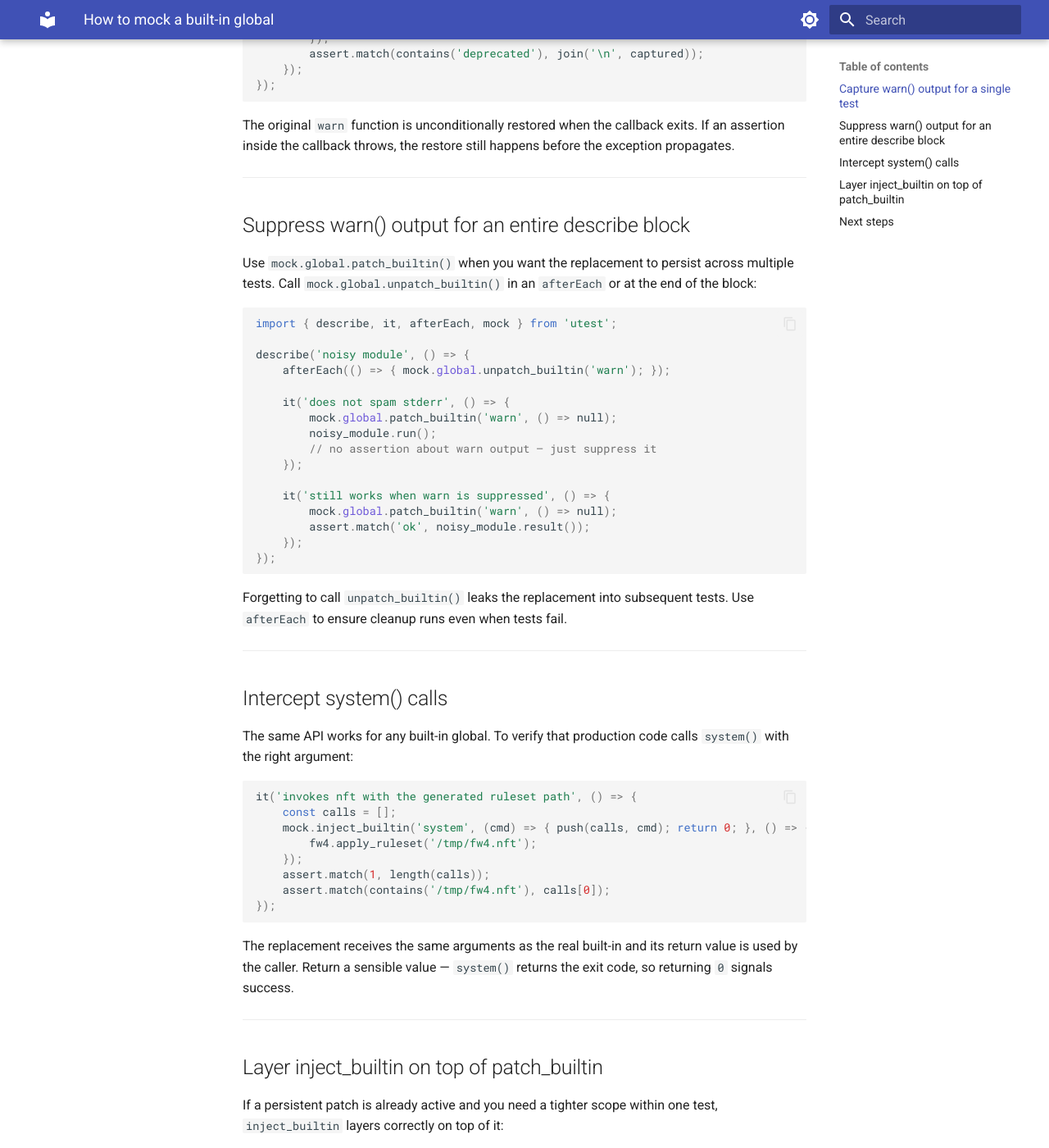
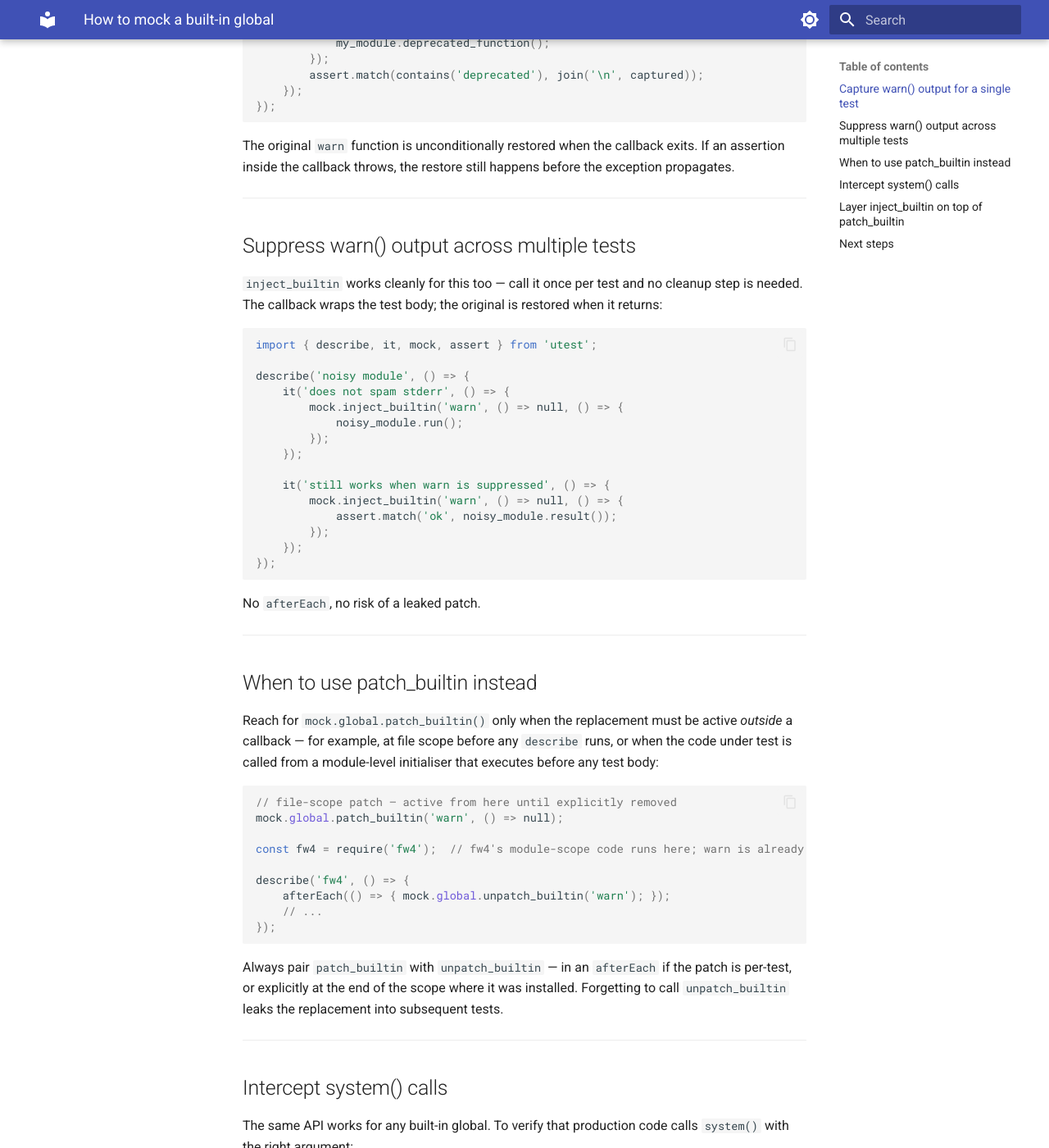
Before and after one commit to m00qek/utest, an MkDocs documentation site: the page built from docs/how-to/mock-builtin.md, in a window 1280 px wide and 1400 px high, scrolled down 621 px. Shown: the whole window at 82% size. Built offline with MkDocs 1.6.1 and Material for MkDocs 9.7.7, drawn with Linux system fonts in a browser that asks for light colours; some of the changed text lies outside the part shown.

Commit message:
docs: prefer inject_builtin over patch_builtin in how-to and explanation

````diff
--- a/docs/how-to/mock-builtin.md
+++ b/docs/how-to/mock-builtin.md
@@ -1,6 +1,6 @@
 # How to mock a built-in global
 
-Use `mock.inject_builtin()` or `mock.global.patch_builtin()` to intercept built-in globals such as `warn`, `system`, and `print` that are not loadable modules and therefore unreachable via the shim-based mock API.
+Use `mock.inject_builtin()` to intercept built-in globals such as `warn`, `system`, and `print`. Built-ins are not loadable modules, so the shim-based mock API cannot reach them — `inject_builtin` works by writing directly to `global[name]` and guaranteeing cleanup even when the callback throws.
 
 ---
 
@@ -26,30 +26,49 @@ The original `warn` function is unconditionally restored when the callback exits
 
 ---
 
-## Suppress warn() output for an entire describe block
+## Suppress warn() output across multiple tests
 
-Use `mock.global.patch_builtin()` when you want the replacement to persist across multiple tests. Call `mock.global.unpatch_builtin()` in an `afterEach` or at the end of the block:
+`inject_builtin` works cleanly for this too — call it once per test and no cleanup step is needed. The callback wraps the test body; the original is restored when it returns:
 
 ```js
-import { describe, it, afterEach, mock } from 'utest';
+import { describe, it, mock, assert } from 'utest';
 
 describe('noisy module', () => {
-    afterEach(() => { mock.global.unpatch_builtin('warn'); });
-
     it('does not spam stderr', () => {
-        mock.global.patch_builtin('warn', () => null);
-        noisy_module.run();
-        // no assertion about warn output — just suppress it
+        mock.inject_builtin('warn', () => null, () => {
+            noisy_module.run();
+        });
     });
 
     it('still works when warn is suppressed', () => {
-        mock.global.patch_builtin('warn', () => null);
-        assert.match('ok', noisy_module.result());
+        mock.inject_builtin('warn', () => null, () => {
+            assert.match('ok', noisy_module.result());
+        });
     });
 });
 ```
 
-Forgetting to call `unpatch_builtin()` leaks the replacement into subsequent tests. Use `afterEach` to ensure cleanup runs even when tests fail.
+No `afterEach`, no risk of a leaked patch.
+
+---
+
+## When to use patch_builtin instead
+
+Reach for `mock.global.patch_builtin()` only when the replacement must be active *outside* a callback — for example, at file scope before any `describe` runs, or when the code under test is called from a module-level initialiser that executes before any test body:
+
+```js
+// file-scope patch — active from here until explicitly removed
+mock.global.patch_builtin('warn', () => null);
+
+const fw4 = require('fw4');  // fw4's module-scope code runs here; warn is already suppressed
+
+describe('fw4', () => {
+    afterEach(() => { mock.global.unpatch_builtin('warn'); });
+    // ...
+});
+```
+
+Always pair `patch_builtin` with `unpatch_builtin` — in an `afterEach` if the patch is per-test, or explicitly at the end of the scope where it was installed. Forgetting to call `unpatch_builtin` leaks the replacement into subsequent tests.
 
 ---
 
````
Also changed, not shown: docs/explanation/inject-vs-patch.md (+2 -2 lines).
